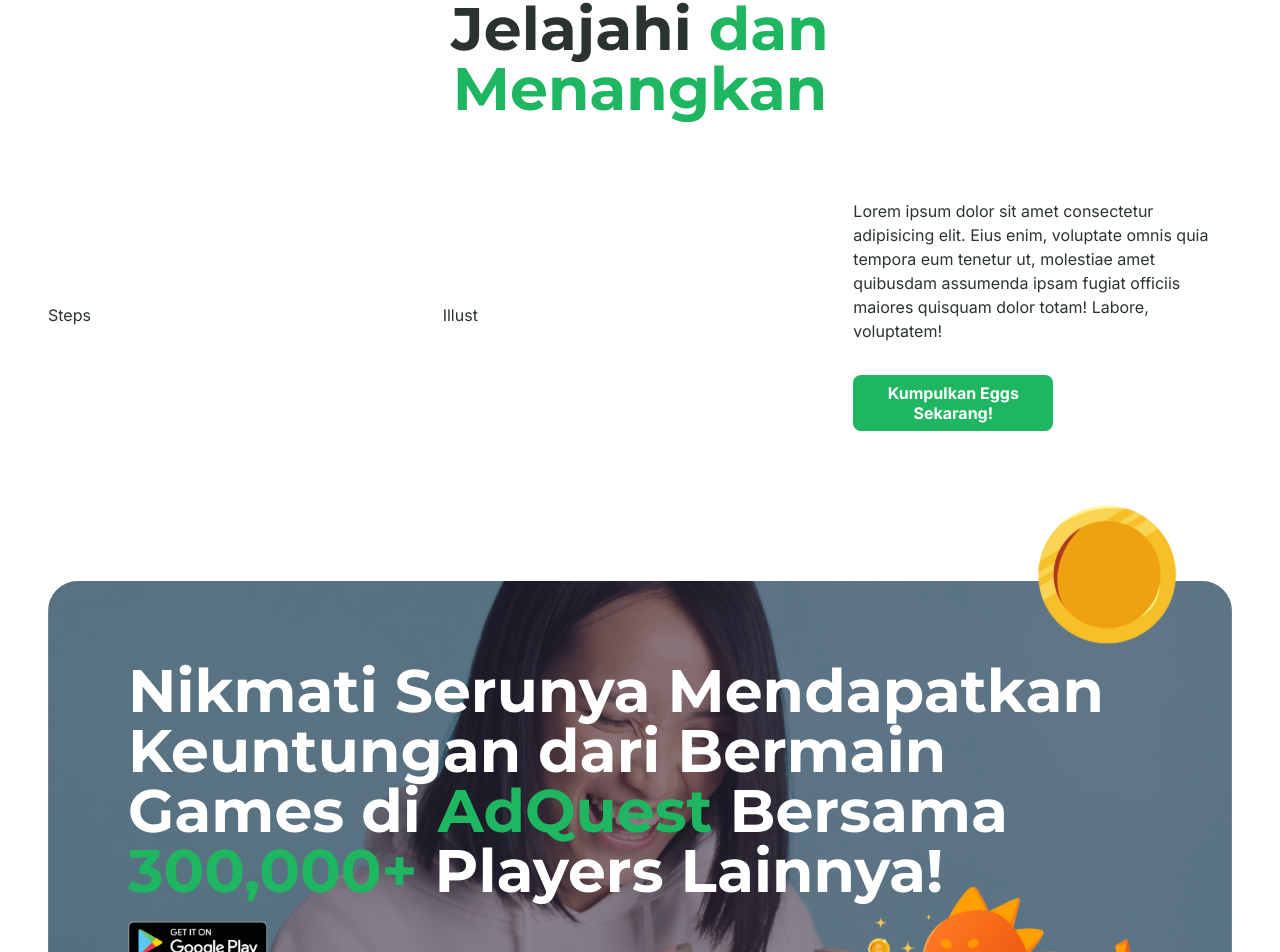
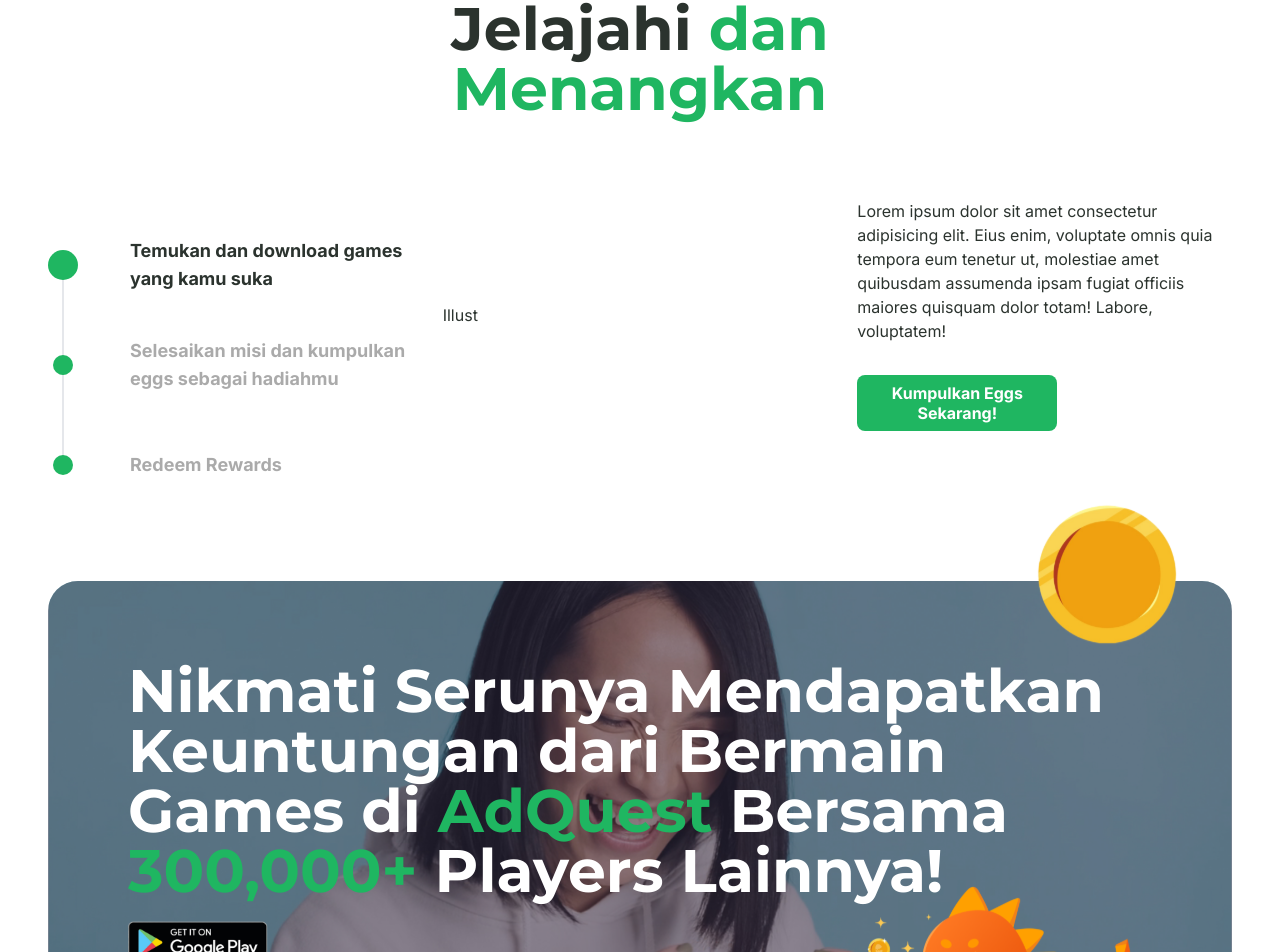
Before and after one commit to rainerregan/adquest-website-nextjs, a Next.js app: page / in a window 1280 px wide. Shown: the part 1913-2865 px from the top of the page. Built offline with nearby package versions, Linux system fonts and the light colour scheme.

Commit message:
feat: Step Working

```diff
--- /dev/null
+++ b/src/components/common/step/steps.tsx
@@ -0,0 +1,67 @@
+import React from 'react'
+import { twMerge } from 'tailwind-merge'
+
+interface StepsProps {
+  currentStep: number,
+  setCurrentStep: React.Dispatch<React.SetStateAction<number>>,
+  steps: string[],
+}
+
+interface StepItemProps {
+  step: string,
+  active?: boolean,
+  isLast?: boolean,
+  onClick?: () => void,
+}
+
+const Steps: React.FC<StepsProps> = ({
+  currentStep,
+  setCurrentStep,
+  steps,
+}) => {
+  return (
+    <div>
+      {steps.map((step, index) => (
+        <StepItem
+          key={index}
+          step={step}
+          active={currentStep === index}
+          isLast={index === steps.length - 1}
+          onClick={() => setCurrentStep(index)}
+        />
+      ))}
+    </div>
+  )
+}
+
+const StepItem: React.FC<StepItemProps> = ({
+  step,
+  active,
+  isLast,
+  onClick,
+}) => {
+  return (
+    <div>
+      <div className='flex gap-[20px] items-center  h-[100px] '>
+        <div className='min-w-[30px] flex justify-center'>
+          <div className={twMerge(
+            'aspect-square bg-main-green rounded-full z-10',
+            active ? 'w-[30px]' : 'w-[20px]'
+          )} />
+        </div>
+        <div className='h-[90%] flex items-center hover:cursor-pointer pl-8 pr-4' onClick={onClick}>
+          <p className={twMerge('font-bold text-lg', active ? 'text-main-black' : 'text-main-gray opacity-50')}>{step}</p>
+        </div>
+      </div>
+      <div className='flex gap-[20px] my-[-50px]'>
+        {!isLast && (
+          <div className='w-[30px] h-[100px] flex justify-center'>
+            <div className='w-[2px] h-full bg-gray-200 z-0' />
+          </div>
+        )}
+      </div>
+    </div>
+  )
+}
+
+export default Steps
--- a/src/components/home-page/sections/steps/step-section.tsx
+++ b/src/components/home-page/sections/steps/step-section.tsx
@@ -2,11 +2,20 @@
 import Button from '@/components/common/button';
 import DownloadRating from '@/components/common/download-rating';
 import { ctaImage, illustDino, illustKoin } from '@/components/common/illustration';
+import Steps from '@/components/common/step/steps';
+import { motion } from "framer-motion";
 import Image from 'next/image';
-import React from 'react';
-import { motion, stagger } from "framer-motion";
+import { useState } from 'react';
+
+export interface Step {
+  title: string;
+  description: string;
+  illustration: string;
+}
 
 const StepSection = () => {
+  const [currentStep, setCurrentStep] = useState(0)
+
   // Animation Variants
   const bobbingAnimation = {
     animate: {
@@ -20,6 +29,24 @@
     },
   };
 
+  const steps: Step[] = [
+    {
+      title: "Temukan dan download games yang kamu suka",
+      description: "Lorem ipsum dolor sit amet consectetur adipisicing elit. Eius enim, voluptate omnis quia tempora eum tenetur ut, molestiae amet quibusdam assumenda ipsam fugiat officiis maiores quisquam dolor totam! Labore, voluptatem!",
+      illustration: illustKoin,
+    },
+    {
+      title: "Selesaikan misi dan kumpulkan eggs sebagai hadiahmu",
+      description: "Lorem ipsum dolor sit amet consectetur adipisicing elit. Eius enim, voluptate omnis quia tempora eum tenetur ut, molestiae amet quibusdam assumenda ipsam fugiat officiis maiores quisquam dolor totam! Labore, voluptatem!",
+      illustration: illustKoin,
+    },
+    {
+      title: "Redeem Rewards",
+      description: "Lorem ipsum dolor sit amet consectetur adipisicing elit. Eius enim, voluptate omnis quia tempora eum tenetur ut, molestiae amet quibusdam assumenda ipsam fugiat officiis maiores quisquam dolor totam! Labore, voluptatem!",
+      illustration: illustKoin,
+    },
+  ]
+
   return (
     <div className='bg-white z-[1] relative pb-[150px] pt-[100px] section-rounded__top section-rounded__bottom'>
       <div className='section flex flex-col items-center'>
@@ -27,8 +54,10 @@
           Jelajahi <span className='text-main-green'>dan Menangkan</span>
         </h2>
 
-        <div className='flex flex-col md:flex-row gap-4 items-center justify-between w-full mt-12 mb-[120px] md:mb-[150px]'>
-          <div className='flex-1'>Steps</div>
+        <div className='flex flex-col md:flex-row gap-[20px] items-center justify-between w-full mt-12 mb-[120px] md:mb-[150px]'>
+          <div className='flex-1'>
+            <Steps currentStep={currentStep} setCurrentStep={setCurrentStep} steps={steps.map(x => x.title)} />
+          </div>
 
           <div className='w-full md:w-1/3'>Illust</div>
 
```
